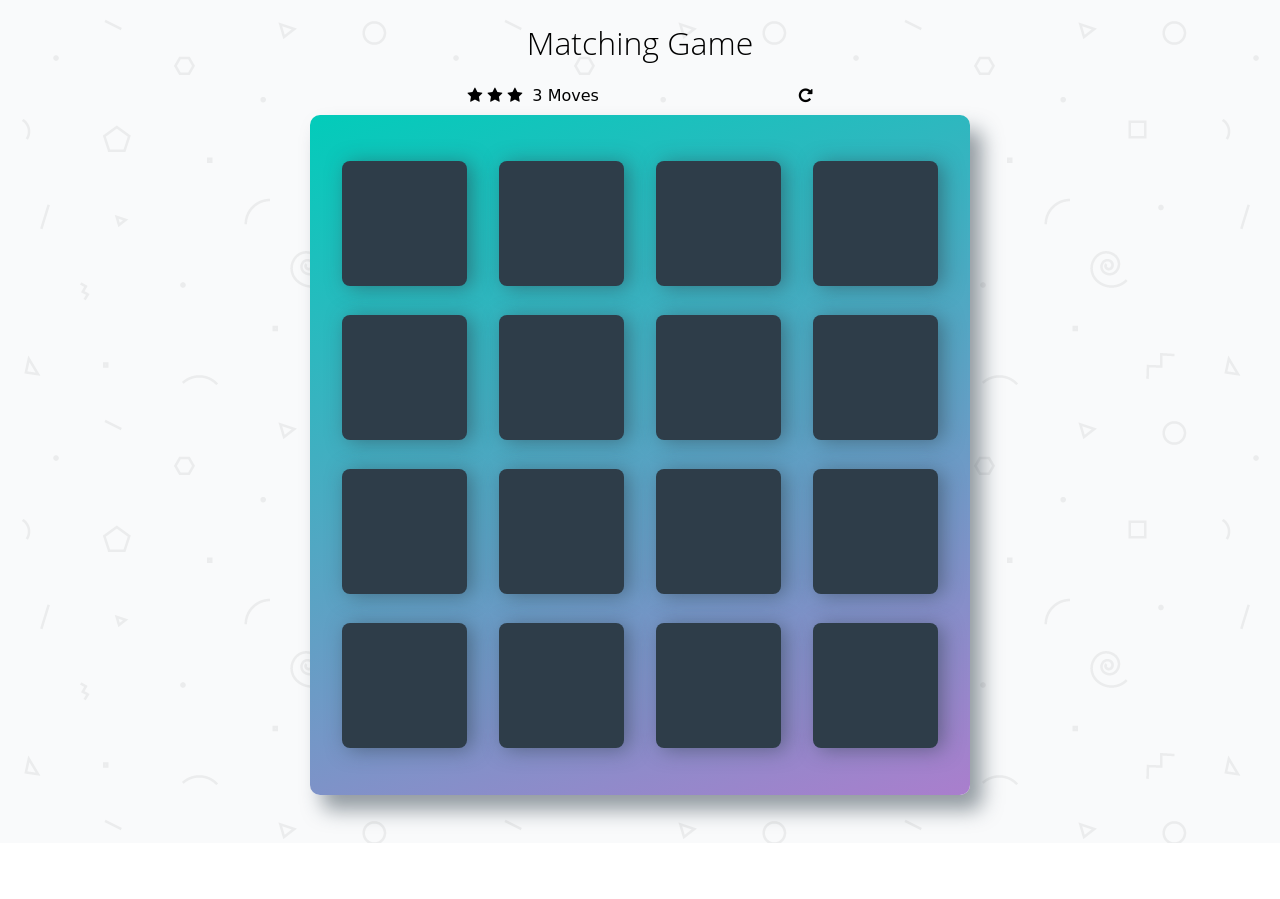
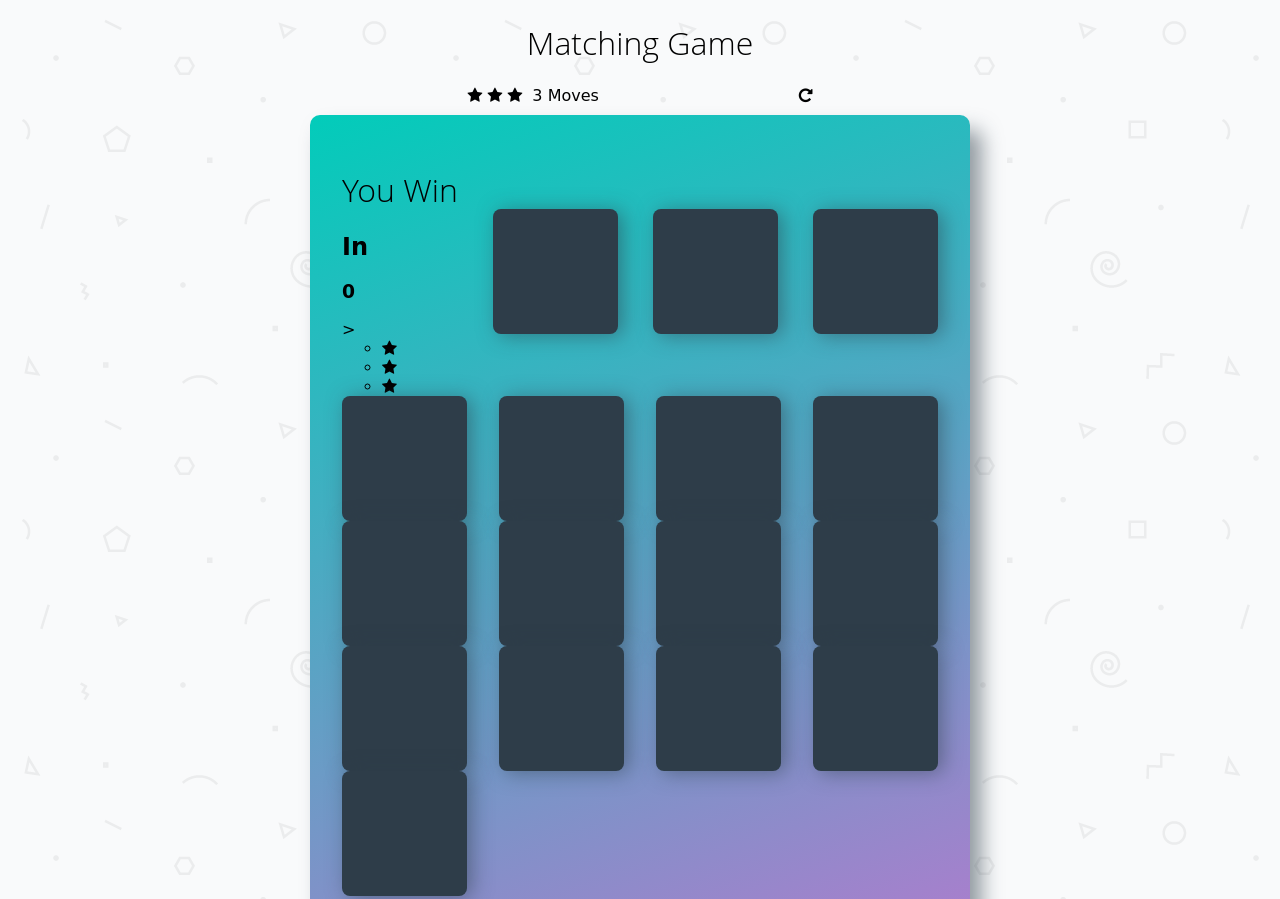
Before and after one commit to shiraazAh/memory-game, a plain HTML site: page index.html in a window 1280 px wide. Shown: the top 899 px of the page. Before the commit the page ends 843 px from the top, so only its background shows below. Drawn offline with Linux system fonts and the light colour scheme; a web font is replaced by a local one.

Commit message:
modal elements added to html

```diff
--- a/index.html
+++ b/index.html
@@ -30,6 +30,16 @@
         </section>
 
         <ul class="deck">
+            <div class="modal">
+                <h1 class="modal-title">You Win</h1>
+                <h2>In</h2>
+                <h3 class="timer">0</h3>>
+                <ul class="stars-2">
+                        <li><i class="fa fa-star"></i></li>
+                        <li><i class="fa fa-star"></i></li>
+                        <li><i class="fa fa-star"></i></li>
+                    </ul>
+            </div>
 <!--
             <li class="card">
                 <i class="fa fa-diamond"></i>
```
